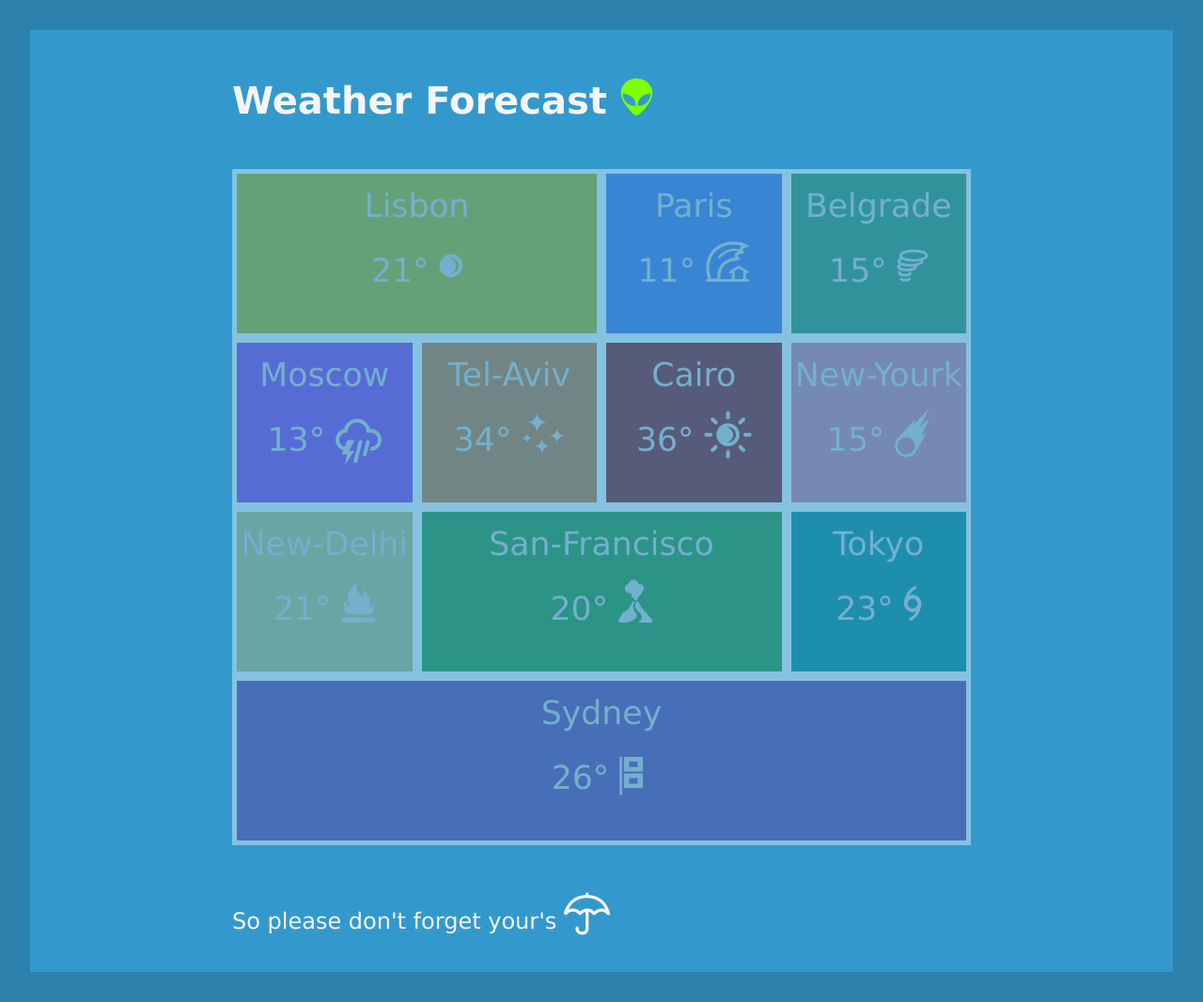
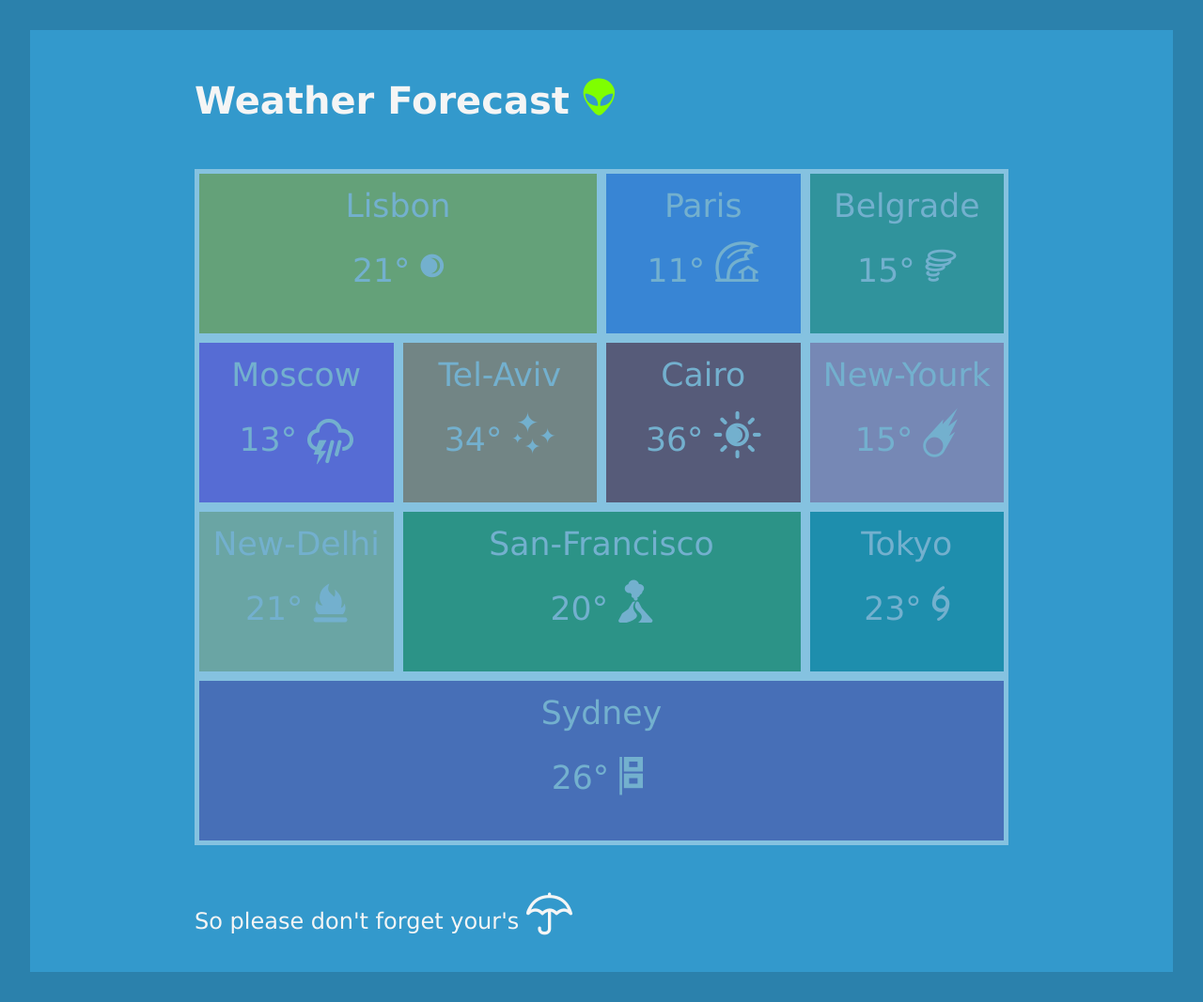
Before and after one commit to Andrey1303110/beetroot-css3-2, a plain HTML site: page index.html in a window 1280 px wide. Shown: the whole page at 94% size. Drawn offline with Linux system fonts and the light colour scheme.

```diff
--- a/css/main.css
+++ b/css/main.css
@@ -8,7 +8,7 @@ body {
 
 .title {
     font-size: 30pt;
-    margin: 50px 0 50px 215px;
+    margin: 50px 0 50px 175px;
 }
 
 .wi-alien {
@@ -16,8 +16,8 @@ body {
 }
 
 ul.cities {
-    margin-left: 215px;
-    margin-right: 215px;
+    margin-left: 175px;
+    margin-right: 175px;
     padding-inline-start: 0px;
 }
 
@@ -112,7 +112,7 @@ i {
 
 .down_text {
     font-size: 18pt;
-    margin-left: 215px;
+    margin-left: 175px;
     margin-top: 50px;
     margin-bottom: 40px;
 }
```
